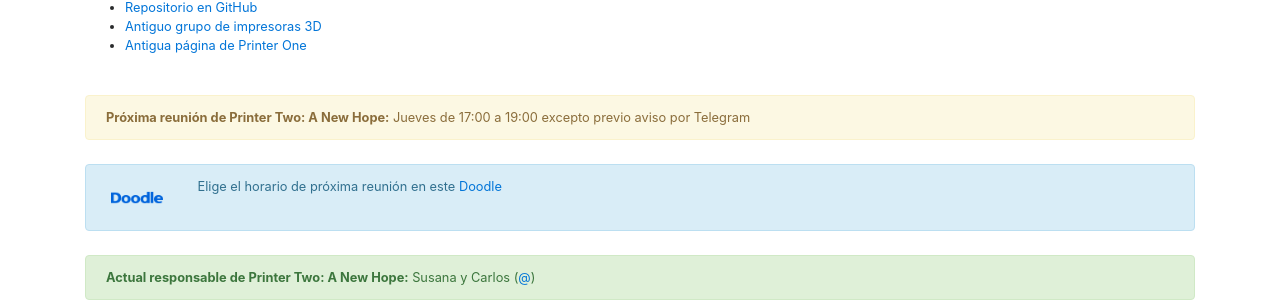
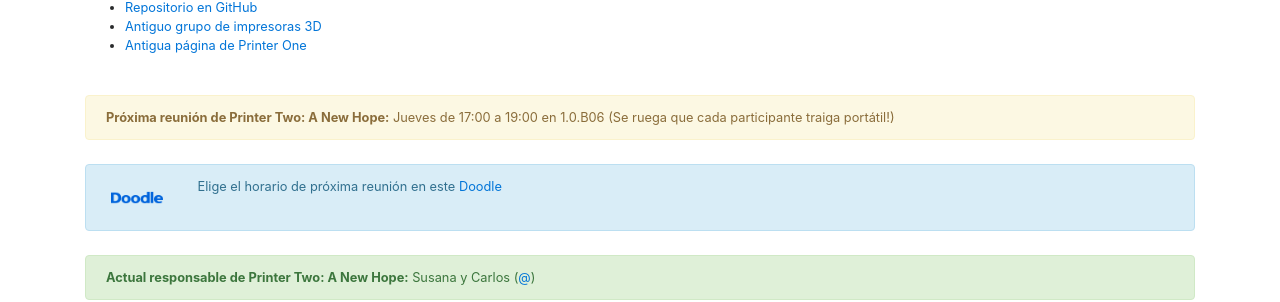
Before and after one commit to asrob-uc3m/asrob-uc3m.github.io, a Jekyll site: the page built from _workgroups/2022-10-27-printer-two.markdown, in a window 1280 px wide and 900 px high, scrolled down 1088 px. Shown: the part 264-566 px from the top of the window. Built offline with Jekyll 4.4.1, drawn with Linux system fonts in a browser that asks for light colours.

Commit message:
Update 2022-10-27-printer-two.markdown

```diff
--- a/_workgroups/2022-10-27-printer-two.markdown
+++ b/_workgroups/2022-10-27-printer-two.markdown
@@ -7,7 +7,7 @@ layout: workgroup
 manager: "Susana y Carlos"
 manager_email: 100428787@alumnos.uc3m.com
 name: Printer Two&#58; A New Hope
-next_meeting: Jueves de 17:00 a 19:00 excepto previo aviso por Telegram
+next_meeting: Jueves de 17:00 a 19:00 en 1.0.B06 (Se ruega que cada participante traiga portátil!)
 next_meeting_doodle: https://doodle.com/poll/
 picture: /img/printer_two.png
 picture_full: /img/printer_two-full.png
```
